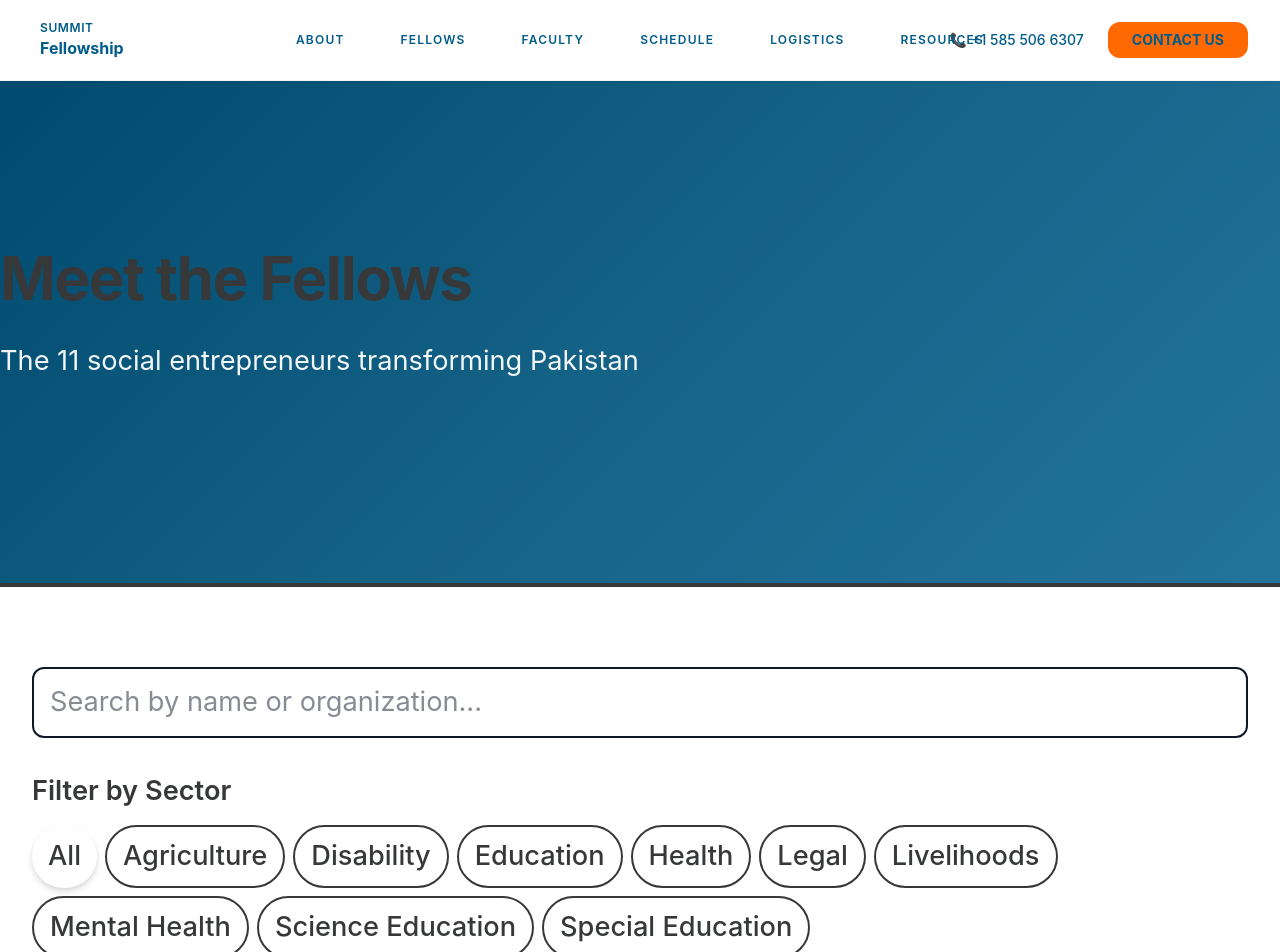
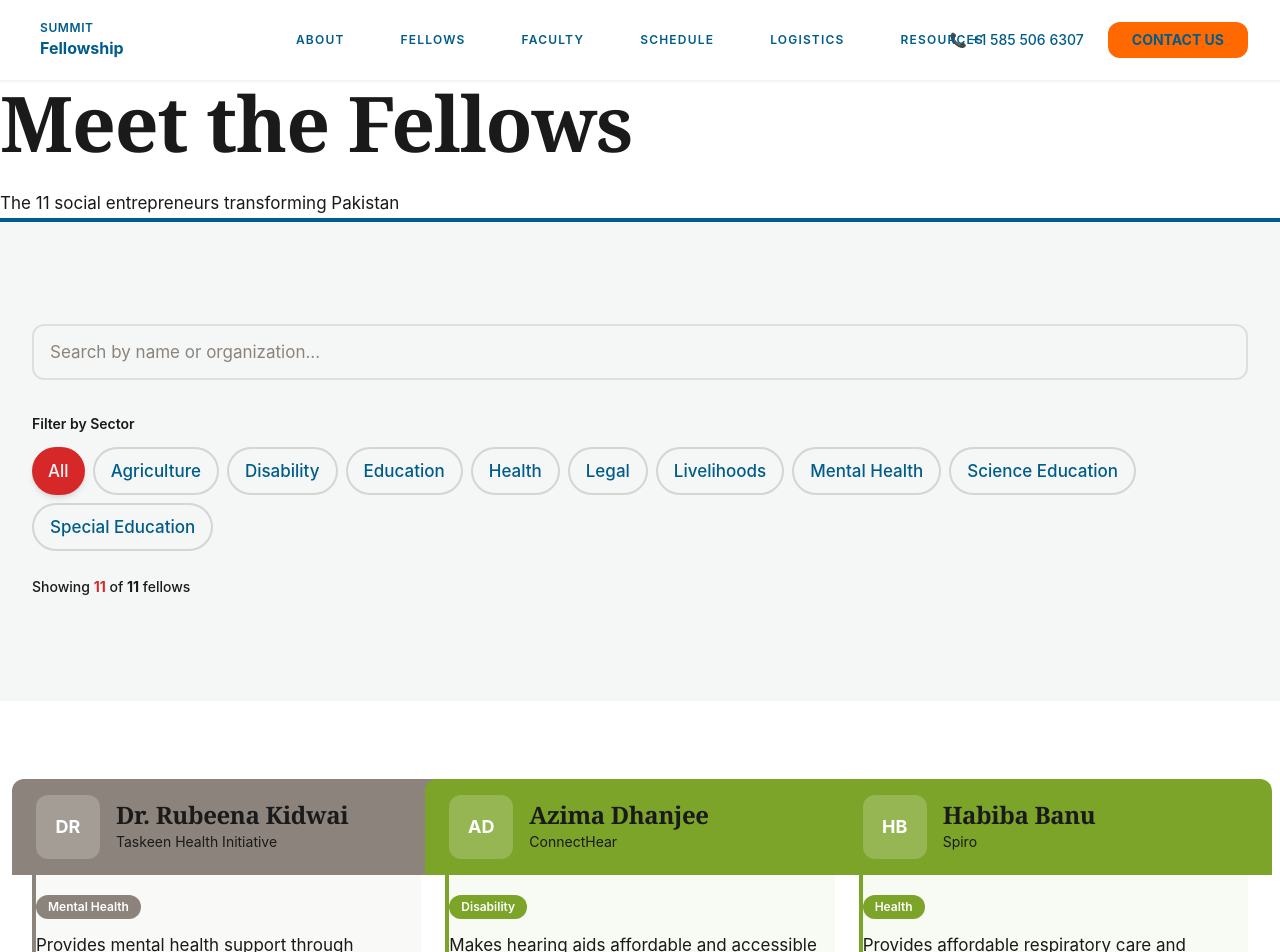
Before and after one commit to usmanjaved-droid/summit-fellowship-website, a Next.js app: page /fellows in a window 1280 px wide. Shown: the top 952 px of the page. Built offline with nearby package versions, Linux system fonts and the light colour scheme.

Commit message:
refactor(styles): migrate to Tailwind v4 @theme, add Fraunces, fix type scale

```diff
--- a/app/globals.css
+++ b/app/globals.css
@@ -1,97 +1,52 @@
 @import "tailwindcss";
+@import url('https://fonts.googleapis.com/css2?family=Fraunces:opsz,wght@9..144,400;9..144,500;9..144,600;9..144,700&family=Roboto+Flex:wght@400;500;600;700&display=swap');
 
-/* Import Roboto Flex - Luxury Editorial Font */
-@import url('https://fonts.googleapis.com/css2?family=Roboto+Flex:wght@400;500;600;700&display=swap');
+/* ---------- Theme tokens (Tailwind v4 @theme generates utilities from these) ---------- */
+@theme {
+  /* Brand colors */
+  --color-lake-dark: #005C8A;
+  --color-forest-dark: #2D4F1E;
+  --color-terra-red: #D62828;
+  --color-slate-warm: #8C847C;
+  --color-cloud-white: #F4F7F6;
+  --color-moss-light: #7BA428;
 
-/* Root variables - Shangrila Lake Color System with Fitzroy-Travel aesthetic */
-:root {
-  /* Brand Colors */
-  --color-lake-dark: #005C8A;        /* Deep Lake Blue */
-  --color-forest-dark: #2D4F1E;      /* Lush Evergreen */
-  --color-terra-red: #D62828;        /* Terracotta Red - Primary Accent */
-  --color-slate-warm: #8C847C;       /* Skardu Slate */
-  --color-cloud-white: #F4F7F6;      /* Cloud White */
-  --color-moss-light: #7BA428;       /* Sunlit Moss */
+  /* Editorial neutrals */
+  --color-ink: #1A1A1A;
+  --color-paper: #FAF7F2;
 
-  /* Semantic Colors - Luxury Travel Aesthetic */
-  --color-primary: var(--color-terra-red);
-  --color-primary-foreground: var(--color-cloud-white);
-  --color-secondary: var(--color-forest-dark);
-  --color-secondary-foreground: var(--color-cloud-white);
-  --color-accent: var(--color-terra-red);
-  --color-accent-foreground: var(--color-cloud-white);
-  --color-destructive: #ef4444;
-  --color-destructive-foreground: var(--color-cloud-white);
-  --color-muted: var(--color-slate-warm);
-  --color-muted-foreground: #f5f5f5;
-  --color-border: rgba(140, 132, 124, 0.15);
-  --color-background: #ffffff;
-  --color-foreground: #363839;
+  /* Typography */
+  --font-sans: 'Roboto Flex', -apple-system, BlinkMacSystemFont, "Segoe UI", sans-serif;
+  --font-serif: 'Fraunces', Georgia, serif;
 
-  /* Shadow System */
-  --shadow-xs: 0px 1px 2px rgba(0, 0, 0, 0.05);
-  --shadow-sm: 0px 1px 2px rgba(0, 0, 0, 0.05), 0px 1px 3px rgba(0, 0, 0, 0.1);
-  --shadow: 0px 1px 3px rgba(0, 0, 0, 0.1), 0px 1px 2px rgba(0, 0, 0, 0.06);
-  --shadow-md: 0px 4px 6px rgba(0, 0, 0, 0.1), 0px 2px 4px rgba(0, 0, 0, 0.06);
-  --shadow-lg: 0px 10px 15px rgba(0, 0, 0, 0.1), 0px 4px 6px rgba(0, 0, 0, 0.05);
-  --shadow-xl: 0px 20px 25px rgba(0, 0, 0, 0.1), 0px 10px 10px rgba(0, 0, 0, 0.04);
-
-  /* Spacing - Generous whitespace */
-  --radius: 0.5rem;
+  /* Radii */
   --radius-sm: 0.375rem;
   --radius-md: 0.5rem;
   --radius-lg: 0.75rem;
   --radius-xl: 1rem;
-
-  /* Typography - Luxury Editorial Style */
-  --font-sans: 'Roboto Flex', -apple-system, BlinkMacSystemFont, "Segoe UI", sans-serif;
-  --font-serif: "Merriweather", serif;
-  --font-mono: "IBM Plex Mono", monospace;
 }
 
-/* Gradient utilities */
-.bg-alpine-lake {
-  background-image: linear-gradient(135deg, #005C8A 0%, #1A7BA8 50%, #2D8FC4 100%) !important;
+/* ---------- Non-theme custom properties ---------- */
+:root {
+  --color-border: rgba(140, 132, 124, 0.18);
+  --shadow-sm: 0 1px 2px rgba(0, 0, 0, 0.05), 0 1px 3px rgba(0, 0, 0, 0.08);
+  --shadow-md: 0 4px 6px rgba(0, 0, 0, 0.08), 0 2px 4px rgba(0, 0, 0, 0.05);
+  --shadow-lg: 0 12px 24px rgba(0, 0, 0, 0.10), 0 4px 8px rgba(0, 0, 0, 0.04);
 }
 
-.bg-skardu-horizon {
-  background-image: linear-gradient(to right, #D62828 0%, #D62828 40%, #8C847C 60%, #005C8A 100%) !important;
-}
+/* ---------- Base typography ---------- */
+html { color-scheme: light; }
 
-.bg-forest-shadow {
-  background-image: linear-gradient(180deg, #2D4F1E 0%, #1A3A10 100%) !important;
-}
-
-/* Shadow utilities */
-.shadow-xs {
-  box-shadow: var(--shadow-xs);
-}
-
-.shadow-sm {
-  box-shadow: var(--shadow-sm);
-}
-
-.shadow-md {
-  box-shadow: var(--shadow-md);
-}
-
-.shadow-lg {
-  box-shadow: var(--shadow-lg);
-}
-
-.shadow-xl {
-  box-shadow: var(--shadow-xl);
-}
-
-/* Base Typography - Luxury Editorial Style (Fitzroy-inspired) */
 body {
-  @apply antialiased;
-  background-color: var(--color-background);
-  color: var(--color-foreground);
+  -webkit-font-smoothing: antialiased;
+  -moz-osx-font-smoothing: grayscale;
+  background-color: #ffffff;
+  color: var(--color-ink);
   font-family: var(--font-sans);
   font-weight: 400;
-  font-size: 1.7rem;
-  line-height: 1.58;
+  font-size: 1.0625rem;
+  line-height: 1.65;
+  font-variation-settings: "opsz" 16;
 }
 
 ::selection {
@@ -99,285 +54,102 @@ body {
   color: var(--color-cloud-white);
 }
 
-h1, h2, h3, h4, h5, h6 {
-  @apply font-bold tracking-tight;
+h1, h2, h3, h4 {
+  font-family: var(--font-serif);
+  font-weight: 600;
+  letter-spacing: -0.015em;
+  color: var(--color-ink);
+  line-height: 1.1;
 }
 
-h1 {
-  @apply text-5xl md:text-6xl font-bold tracking-tight leading-tight;
-  color: var(--color-foreground);
+h1 { font-size: clamp(2.75rem, 6vw, 5.5rem); }
+h2 { font-size: clamp(2rem, 3.5vw, 3rem); line-height: 1.15; }
+h3 { font-size: 1.5rem; line-height: 1.25; }
+h4 { font-size: 1.125rem; line-height: 1.3; }
+
+p {
+  line-height: 1.65;
+  max-width: 75ch;
+  color: var(--color-ink);
 }
 
-h2 {
-  @apply text-3xl md:text-4xl;
-  color: var(--color-foreground);
+a {
+  color: var(--color-lake-dark);
+  text-decoration: none;
+  transition: color 200ms ease-out;
+}
+a:hover { color: var(--color-terra-red); }
+
+/* ---------- Section utilities ---------- */
+.container-max { max-width: 80rem; margin-inline: auto; }
+
+.section { padding-block: clamp(4rem, 8vw, 7rem); padding-inline: 1rem; }
+@media (min-width: 640px) { .section { padding-inline: 1.5rem; } }
+@media (min-width: 1024px) { .section { padding-inline: 2rem; } }
+
+.surface-paper { background-color: var(--color-paper); }
+
+.eyebrow {
+  font-family: var(--font-sans);
+  font-weight: 600;
+  font-size: 0.75rem;
+  letter-spacing: 0.18em;
+  text-transform: uppercase;
+  color: var(--color-terra-red);
 }
 
-h3 {
-  @apply text-2xl md:text-3xl;
-  color: var(--color-foreground);
+/* ---------- Buttons ---------- */
+.btn-primary {
+  display: inline-flex;
+  align-items: center;
+  gap: 0.5rem;
+  padding: 0.875rem 1.75rem;
+  border-radius: var(--radius-md);
+  font-family: var(--font-sans);
+  font-weight: 500;
+  font-size: 0.9375rem;
+  letter-spacing: 0.04em;
+  background-color: var(--color-terra-red);
+  color: var(--color-cloud-white);
+  box-shadow: 0 2px 8px rgba(214, 40, 40, 0.18);
+  transition: transform 200ms ease-out, box-shadow 200ms ease-out, background-color 200ms ease-out;
+  cursor: pointer;
+}
+.btn-primary:hover {
+  background-color: #b82020;
+  box-shadow: 0 6px 16px rgba(214, 40, 40, 0.28);
+  transform: translateY(-2px);
+}
+.btn-primary:focus-visible {
+  outline: 2px solid var(--color-terra-red);
+  outline-offset: 3px;
 }
 
-h4 {
-  @apply text-xl md:text-2xl;
-  color: var(--color-foreground);
+/* ---------- Reveal animation (scroll-into-view) ---------- */
+.reveal {
+  opacity: 0;
+  transform: translateY(16px);
+  transition: opacity 700ms ease-out, transform 700ms ease-out;
+  will-change: opacity, transform;
+}
+.reveal.is-visible {
+  opacity: 1;
+  transform: translateY(0);
 }
 
-p {
-  @apply leading-relaxed;
-  font-size: 1.7rem;
-  line-height: 1.58;
-  max-width: 75ch;
-  color: var(--color-foreground);
+/* ---------- Ken-burns hero zoom ---------- */
+@keyframes kenBurns {
+  from { transform: scale(1.0); }
+  to   { transform: scale(1.08); }
 }
+.ken-burns { animation: kenBurns 18s ease-out forwards; }
 
-/* Links */
-a {
-  color: var(--color-lake-dark);
-  @apply transition-colors;
-  text-decoration: none;
-}
-
-a:hover {
-  color: rgba(0, 92, 138, 0.8);
-}
-
-/* Animations */
-@keyframes fadeIn {
-  from {
-    opacity: 0;
-    transform: translateY(10px);
-  }
-  to {
-    opacity: 1;
-    transform: translateY(0);
+/* ---------- Reduced motion: kill all of the above ---------- */
+@media (prefers-reduced-motion: reduce) {
+  .reveal { opacity: 1; transform: none; transition: none; }
+  .ken-burns { animation: none; }
+  *, *::before, *::after {
+    animation-duration: 0.001ms !important;
+    transition-duration: 0.001ms !important;
   }
 }
-
-@keyframes slideIn {
-  from {
-    opacity: 0;
-    transform: translateX(-10px);
-  }
-  to {
-    opacity: 1;
-    transform: translateX(0);
-  }
-}
-
-@keyframes slideInUp {
-  from {
-    opacity: 0;
-    transform: translateY(20px);
-  }
-  to {
-    opacity: 1;
-    transform: translateY(0);
-  }
-}
-
-@keyframes pulseGlow {
-  0%, 100% {
-    box-shadow: 0 0 0 0 rgba(0, 92, 138, 0.7);
-  }
-  50% {
-    box-shadow: 0 0 0 10px rgba(0, 92, 138, 0);
-  }
-}
-
-/* Animation utilities */
-.animate-fade-in {
-  animation: fadeIn 0.3s ease-out;
-}
-
-.animate-slide-in {
-  animation: slideIn 0.3s ease-out;
-}
-
-.animate-slide-in-up {
-  animation: slideInUp 0.4s ease-out;
-}
-
-.animate-pulse-glow {
-  animation: pulseGlow 2s infinite;
-}
-
-/* Buttons - Luxury Editorial Style */
-.btn-primary {
-  @apply px-8 py-3 rounded-lg font-medium transition-all duration-300;
-  background-color: var(--color-terra-red);
-  color: var(--color-cloud-white);
-  cursor: pointer;
-  box-shadow: 0 2px 8px rgba(214, 40, 40, 0.15);
-  letter-spacing: 0.5px;
-}
-
-.btn-primary:hover {
-  background-color: #b82020;
-  box-shadow: 0 4px 12px rgba(214, 40, 40, 0.25);
-  @apply transition-all duration-300;
-}
-
-.btn-primary:focus {
-  outline: 2px solid var(--color-terra-red);
-  outline-offset: 2px;
-}
-
-.btn-secondary {
-  @apply px-6 py-3 rounded-lg font-medium transition-all duration-200;
-  background-color: transparent;
-  color: var(--color-foreground);
-  cursor: pointer;
-  border: 1px solid var(--color-slate-warm);
-}
-
-.btn-secondary:hover {
-  background-color: var(--color-slate-warm);
-  color: var(--color-cloud-white);
-  @apply transition-all duration-200;
-}
-
-.hero-gradient {
-  @apply text-white relative;
-  background: linear-gradient(135deg, #005C8A 0%, #1A7BA8 50%, #2D8FC4 100%);
-}
-
-.hero-gradient::before {
-  content: '';
-  @apply absolute inset-0;
-  background: rgba(0, 0, 0, 0.2);
-}
-
-.hero-section {
-  @apply relative overflow-hidden;
-  padding-top: 8rem;
-  padding-bottom: 8rem;
-}
-
-@media (min-width: 768px) {
-  .hero-section {
-    padding-top: 10rem;
-    padding-bottom: 10rem;
-  }
-}
-
-.hero-subtitle {
-  @apply leading-relaxed;
-  font-size: 1.7rem;
-  color: rgba(255, 255, 255, 0.95);
-  max-width: 60ch;
-  margin-bottom: 2.5rem;
-  line-height: 1.58;
-}
-
-.hero-content {
-  @apply relative z-10;
-}
-
-.hero-gradient-text {
-  @apply relative z-20 flex flex-col items-start justify-center h-full;
-}
-
-/* Component Layer - Luxury Editorial */
-@layer components {
-  /* Cards - Minimal, sophisticated */
-  .card {
-    @apply rounded-lg p-8 shadow-sm hover:shadow-md transition-all duration-300;
-    background-color: var(--color-background);
-    border: 1px solid var(--color-border);
-  }
-
-  .card:hover {
-    border-color: var(--color-terra-red);
-  }
-
-  /* Section spacing - Generous whitespace */
-  .section {
-    @apply py-20 px-4 sm:px-6 lg:px-8;
-  }
-
-  .section-title {
-    @apply text-3xl font-bold mb-6 pb-6;
-    border-bottom: 1px solid var(--color-border);
-    color: var(--color-foreground);
-  }
-
-  .container-max {
-    @apply max-w-7xl mx-auto;
-  }
-
-  /* Focus states */
-  .focus-ring {
-    @apply focus:outline-none focus:ring-2 focus:ring-offset-2;
-    focus-ring-color: var(--color-terra-red);
-  }
-
-  /* Transitions */
-  .transition-smooth {
-    @apply transition-all duration-300 ease-out;
-  }
-
-  /* Links with hover effect */
-  .link-primary {
-    color: var(--color-terra-red);
-    @apply transition-colors;
-    text-decoration: none;
-  }
-
-  .link-primary:hover {
-    color: #b82020;
-    @apply underline;
-  }
-}
-
-/* Utilities Layer */
-@layer utilities {
-  /* Positioning utilities */
-  .absolute-center {
-    @apply absolute top-1/2 left-1/2 transform -translate-x-1/2 -translate-y-1/2;
-  }
-
-  /* Text utilities */
-  .text-truncate-2 {
-    @apply line-clamp-2;
-  }
-
-  .text-truncate-3 {
-    @apply line-clamp-3;
-  }
-
-  /* Flex utilities */
-  .flex-center {
-    @apply flex items-center justify-center;
-  }
-
-  .flex-between {
-    @apply flex items-center justify-between;
-  }
-
-  /* Background utilities */
-  .bg-glass {
-    @apply bg-white/80 backdrop-blur-sm;
-  }
-
-  .bg-glass-dark {
-    @apply bg-black/80 backdrop-blur-sm;
-  }
-
-  /* Border radius utilities */
-  .rounded-sm {
-    border-radius: var(--radius-sm);
-  }
-
-  .rounded-md {
-    border-radius: var(--radius-md);
-  }
-
-  .rounded-lg {
-    border-radius: var(--radius-lg);
-  }
-
-  .rounded-xl {
-    border-radius: var(--radius-xl);
-  }
-}
--- a/tailwind.config.js
+++ /dev/null
@@ -1,58 +0,0 @@
-/** @type {import('tailwindcss').Config} */
-export default {
-  content: [
-    "./app/**/*.{js,ts,jsx,tsx,mdx}",
-    "./components/**/*.{js,ts,jsx,tsx,mdx}",
-  ],
-  theme: {
-    extend: {
-      colors: {
-        // Brand colors
-        'lake-dark': '#005C8A',      // Deep Lake Blue
-        'forest-dark': '#2D4F1E',    // Lush Evergreen
-        'terra-red': '#D62828',      // Terracotta Red
-        'slate-warm': '#8C847C',     // Skardu Slate
-        'cloud-white': '#F4F7F6',    // Cloud White
-        'moss-light': '#7BA428',     // Sunlit Moss
-      },
-      boxShadow: {
-        'xs': 'var(--shadow-xs)',
-        'sm': 'var(--shadow-sm)',
-        'md': 'var(--shadow-md)',
-        'lg': 'var(--shadow-lg)',
-        'xl': 'var(--shadow-xl)',
-      },
-      animation: {
-        'fade-in': 'fadeIn 0.3s ease-out',
-        'slide-in': 'slideIn 0.3s ease-out',
-        'slide-in-up': 'slideInUp 0.4s ease-out',
-        'pulse-glow': 'pulseGlow 2s infinite',
-      },
-      keyframes: {
-        fadeIn: {
-          from: { opacity: '0', transform: 'translateY(10px)' },
-          to: { opacity: '1', transform: 'translateY(0)' },
-        },
-        slideIn: {
-          from: { opacity: '0', transform: 'translateX(-10px)' },
-          to: { opacity: '1', transform: 'translateX(0)' },
-        },
-        slideInUp: {
-          from: { opacity: '0', transform: 'translateY(20px)' },
-          to: { opacity: '1', transform: 'translateY(0)' },
-        },
-        pulseGlow: {
-          '0%, 100%': { boxShadow: '0 0 0 0 rgba(0, 92, 138, 0.7)' },
-          '50%': { boxShadow: '0 0 0 10px rgba(0, 92, 138, 0)' },
-        },
-      },
-      borderRadius: {
-        'sm': 'var(--radius-sm)',
-        'md': 'var(--radius-md)',
-        'lg': 'var(--radius-lg)',
-        'xl': 'var(--radius-xl)',
-      },
-    },
-  },
-  plugins: [],
-};
```
